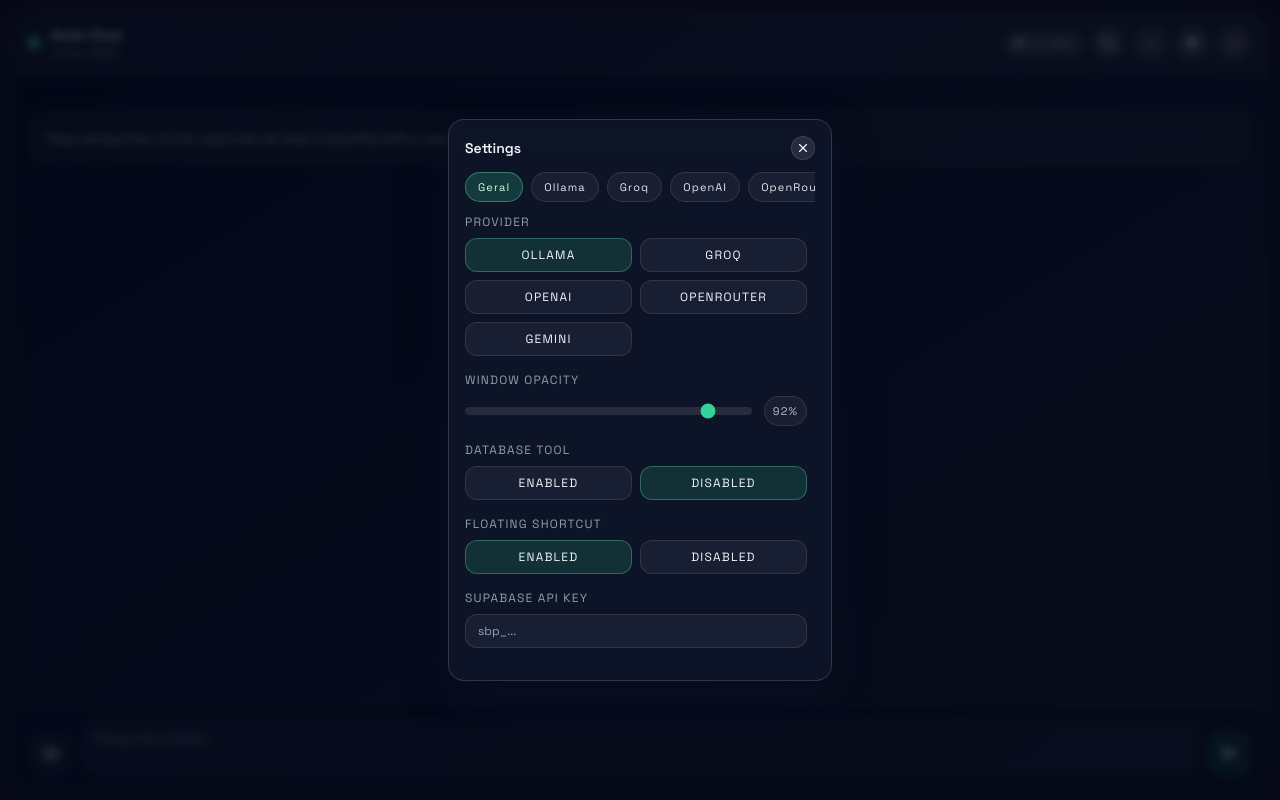
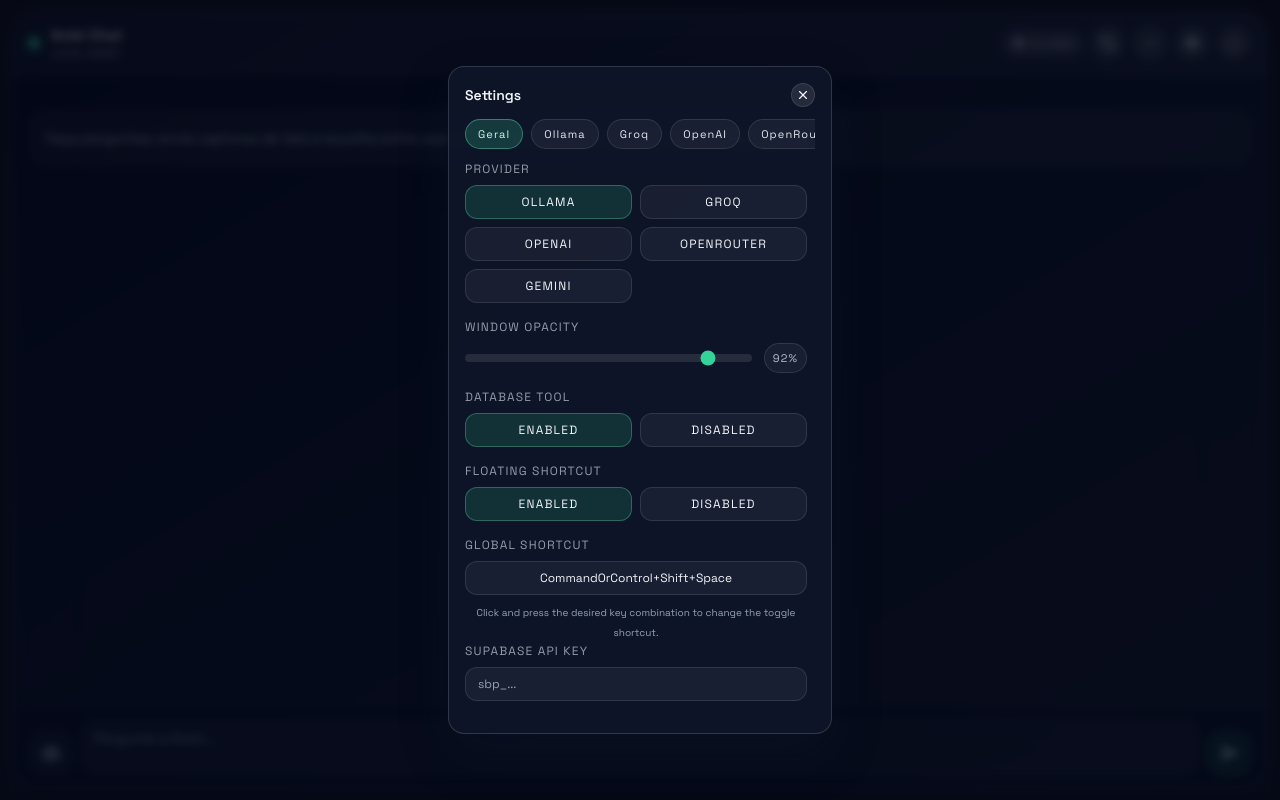
Before and after one commit to AmbientalSC/assistru, a React (Vite) app: page / in a window 1280 px wide. Both pictures are taken after a click on the button 1192 px from the left and 43 px from the top of the page. Built offline with nearby package versions, Linux system fonts and the light colour scheme; the HTML template or start-up script is replaced by a standard one.

Commit message:
feat: customizable global shortcut and db tool enabled by default

```diff
--- a/package.json
+++ b/package.json
@@ -1,6 +1,6 @@
 {
   "name": "ambi-chat",
-  "version": "0.1.2",
+  "version": "0.1.3",
   "description": "Assistente de IA flutuante para consulta de materiais recicláveis",
   "author": "Ambiental Limpeza Urbana LTDA",
   "license": "MIT",
--- a/src/App.jsx
+++ b/src/App.jsx
@@ -28,9 +28,10 @@
   ollamaOptions: '',
   ollamaApiKey: '',
   supabaseApiKey: '',
-  dbToolEnabled: false,
+  dbToolEnabled: true,
   windowOpacity: 0.92,
-  floatingShortcutEnabled: true
+  floatingShortcutEnabled: true,
+  globalShortcut: 'CommandOrControl+Shift+Space'
 };
 
 const groqModelOptions = [
@@ -808,6 +809,35 @@
                     </button>
                   </div>
 
+                  <label className="mb-2 mt-4 block text-xs uppercase tracking-widest text-slate-300/70">
+                    Global Shortcut
+                  </label>
+                  <input
+                    className="w-full rounded-xl border border-white/10 bg-white/5 px-3 py-2 text-xs text-slate-100 text-center placeholder:text-slate-500 focus:outline-none focus:ring-2 focus:ring-emerald-400/40 cursor-pointer hover:bg-white/10 transition"
+                    value={settings.globalShortcut || 'CommandOrControl+Shift+Space'}
+                    onKeyDown={(e) => {
+                      e.preventDefault();
+                      const keys = [];
+                      if (e.ctrlKey || e.metaKey) keys.push('CommandOrControl');
+                      if (e.altKey) keys.push('Alt');
+                      if (e.shiftKey) keys.push('Shift');
+
+                      let key = e.key;
+                      if (key === ' ') key = 'Space';
+                      if (key.length === 1) key = key.toUpperCase();
+
+                      if (['Control', 'Meta', 'Alt', 'Shift'].includes(e.key)) return;
+
+                      const shortcut = [...keys, key].join('+');
+                      updateSetting('globalShortcut', shortcut);
+                    }}
+                    readOnly
+                    placeholder="Click and press keys (e.g. Ctrl+Shift+S)"
+                  />
+                  <p className="mt-2 text-[10px] text-slate-400 text-center">
+                    Click and press the desired key combination to change the toggle shortcut.
+                  </p>
+
                   <label className="mb-2 block text-xs uppercase tracking-widest text-slate-300/70">
                     Supabase API Key
                   </label>
```
Also changed, not shown: electron/main.js (+20 -3 lines).
